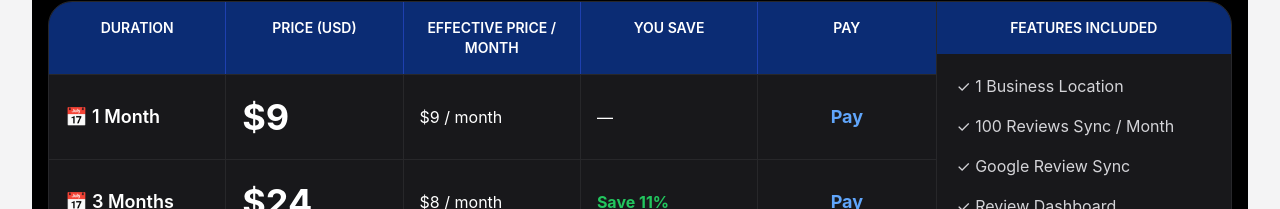
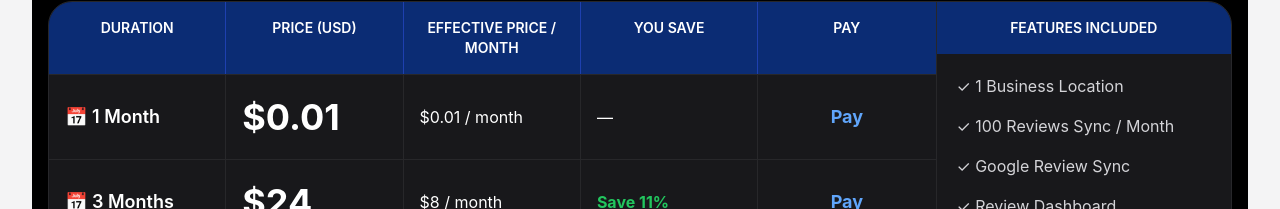
Before and after one commit to afnankhan123456/reviewreply-ai, a Next.js app: page /plans/basic/pricing in a window 1280 px wide. Shown: the part 155-364 px from the top of the page. Built offline with nearby package versions, Linux system fonts and the light colour scheme.

Commit message:
Update page.tsx

```diff
--- a/app/plans/basic/pricing/page.tsx
+++ b/app/plans/basic/pricing/page.tsx
@@ -74,11 +74,11 @@ export default function BasicPricingPage() {
               </div>
 
               <div className="flex items-center p-4 border-r border-zinc-800 text-4xl font-bold">
-                $9
+                $0.01
               </div>
 
               <div className="flex items-center p-4 border-r border-zinc-800 text-base">
-                $9 / month
+                $0.01 / month
               </div>
 
               <div className="flex items-center p-4 border-r border-zinc-800 text-base">
@@ -88,7 +88,7 @@ export default function BasicPricingPage() {
               <div className="flex items-center justify-center p-4">
 
                 <button
-                  onClick={() => handlePayment("9")}
+                  onClick={() => handlePayment("0.01")}
                   className="text-blue-400 font-bold text-lg hover:text-blue-300"
                 >
                   Pay
```
